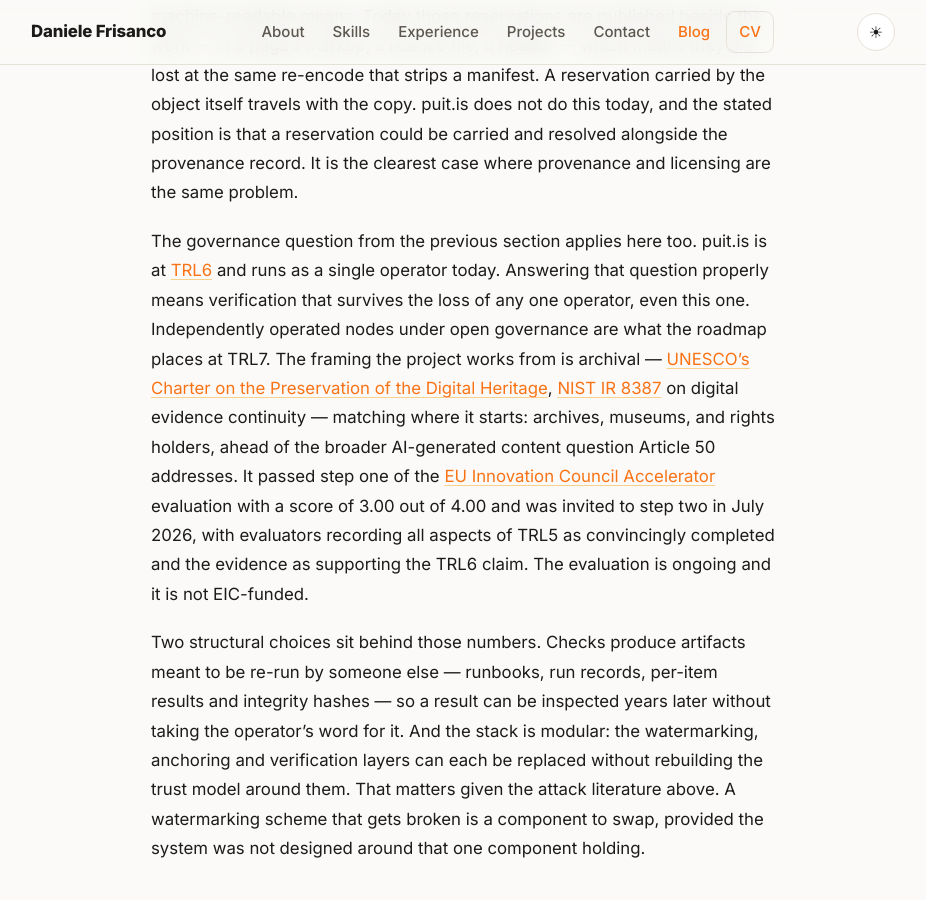
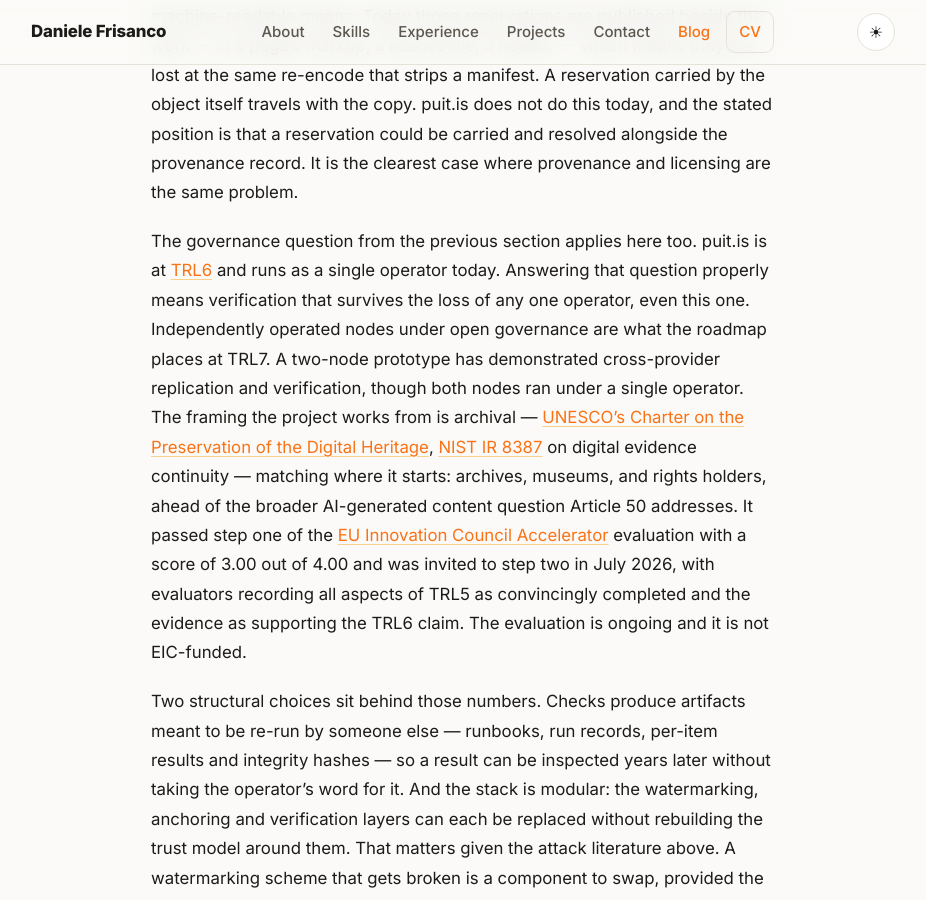
Before and after one commit to danielefrisanco/danielefrisanco.github.io, a Jekyll site: the page built from _posts/2026-08-27-proving-where-media-comes-from.md, in a window 1280 px wide and 900 px high, scrolled down 8208 px. Shown: the whole window, without its empty margins (177-1103 px from the left). Built offline with Jekyll 4.4.1, drawn with Linux system fonts in a browser that asks for light colours; some of the changed text lies outside the part shown.

Commit message:
Correct the data-minimisation wording and add the two-node prototype
"Stay offline" could be read as media never leaving the customer's
environment, which is not true of the current hosted test mode, where
files are uploaded to the EU-hosted service for processing. The claim
is about the public anchor, so say that.

Also record that cross-provider replication and verification have been
demonstrated in a two-node prototype, with the site's own caveat that
both nodes ran under a single operator.

Co-Authored-By: Claude Opus 5 <noreply@anthropic.com>

```diff
--- a/_posts/2026-08-27-proving-where-media-comes-from.md
+++ b/_posts/2026-08-27-proving-where-media-comes-from.md
@@ -94,7 +94,7 @@ The public anchor currently uses [Bitcoin](https://en.wikipedia.org/wiki/Bitcoin
 
 One more thing follows from putting the name inside the file. Article 4 of the [EU copyright directive](https://en.wikipedia.org/wiki/Directive_on_Copyright_in_the_Digital_Single_Market) lets rightholders reserve text and data mining rights by machine-readable means. Today those reservations are published beside the work — in a page's markup, a licence file, a header — which means they are lost at the same re-encode that strips a manifest. A reservation carried by the object itself travels with the copy. puit.is does not do this today, and the stated position is that a reservation could be carried and resolved alongside the provenance record. It is the clearest case where provenance and licensing are the same problem.
 
-The governance question from the previous section applies here too. puit.is is at [TRL6](https://en.wikipedia.org/wiki/Technology_readiness_level) and runs as a single operator today. Answering that question properly means verification that survives the loss of any one operator, even this one. Independently operated nodes under open governance are what the roadmap places at TRL7. The framing the project works from is archival — [UNESCO's Charter on the Preservation of the Digital Heritage](https://www.unesco.org/en/legal-affairs/charter-preservation-digital-heritage), [NIST IR 8387](https://nvlpubs.nist.gov/nistpubs/ir/2022/NIST.IR.8387.pdf) on digital evidence continuity — matching where it starts: archives, museums, and rights holders, ahead of the broader AI-generated content question Article 50 addresses. It passed step one of the [EU Innovation Council Accelerator](https://eic.ec.europa.eu/eic-funding-opportunities/eic-accelerator_en) evaluation with a score of 3.00 out of 4.00 and was invited to step two in July 2026, with evaluators recording all aspects of TRL5 as convincingly completed and the evidence as supporting the TRL6 claim. The evaluation is ongoing and it is not EIC-funded.
+The governance question from the previous section applies here too. puit.is is at [TRL6](https://en.wikipedia.org/wiki/Technology_readiness_level) and runs as a single operator today. Answering that question properly means verification that survives the loss of any one operator, even this one. Independently operated nodes under open governance are what the roadmap places at TRL7. A two-node prototype has demonstrated cross-provider replication and verification, though both nodes ran under a single operator. The framing the project works from is archival — [UNESCO's Charter on the Preservation of the Digital Heritage](https://www.unesco.org/en/legal-affairs/charter-preservation-digital-heritage), [NIST IR 8387](https://nvlpubs.nist.gov/nistpubs/ir/2022/NIST.IR.8387.pdf) on digital evidence continuity — matching where it starts: archives, museums, and rights holders, ahead of the broader AI-generated content question Article 50 addresses. It passed step one of the [EU Innovation Council Accelerator](https://eic.ec.europa.eu/eic-funding-opportunities/eic-accelerator_en) evaluation with a score of 3.00 out of 4.00 and was invited to step two in July 2026, with evaluators recording all aspects of TRL5 as convincingly completed and the evidence as supporting the TRL6 claim. The evaluation is ongoing and it is not EIC-funded.
 
 Two structural choices sit behind those numbers. Checks produce artifacts meant to be re-run by someone else — runbooks, run records, per-item results and integrity hashes — so a result can be inspected years later without taking the operator's word for it. And the stack is modular: the watermarking, anchoring and verification layers can each be replaced without rebuilding the trust model around them. That matters given the attack literature above. A watermarking scheme that gets broken is a component to swap, provided the system was not designed around that one component holding.
 
```
Also changed, not shown: other parts of _posts/2026-08-27-proving-where-media-comes-from.md (+1 -1 lines).
